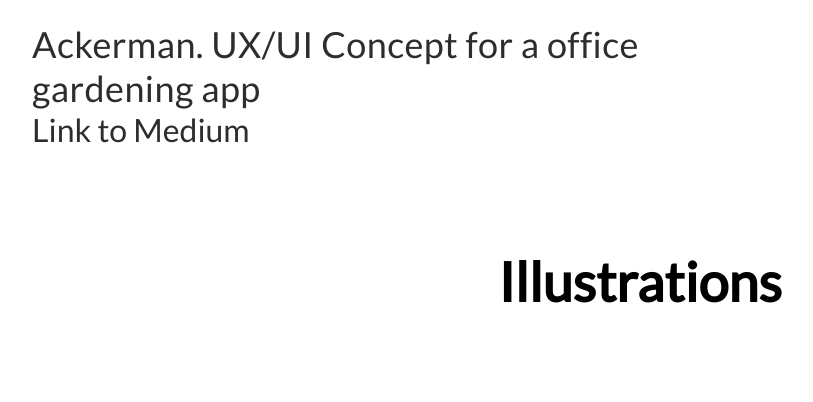
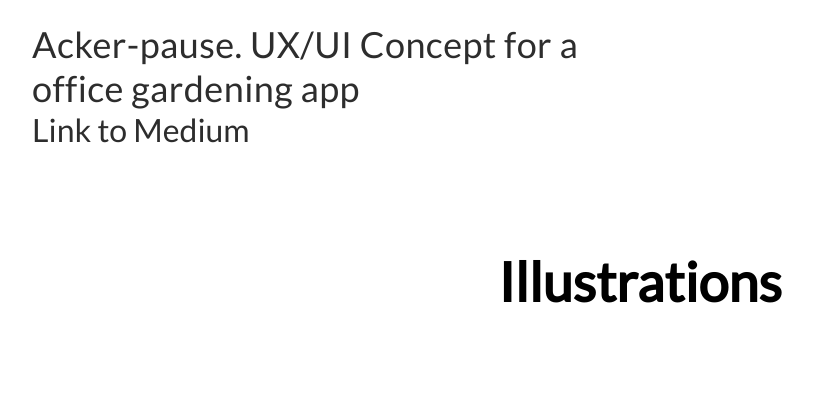
Before and after one commit to m-rocketman/portfolio, a plain HTML site: page index.html in a window 1280 px wide. Shown: the part 3488-3890 px from the top of the page, without its empty margins (0-813 px from the left). Drawn offline with Linux system fonts and the light colour scheme.

Commit message:
name ackerpause

```diff
--- a/index.html
+++ b/index.html
@@ -59,7 +59,7 @@
    </section>
    <section class="imagegallery">
     <img src='./images/Ackerpause.png'/>
-    <h1 class='projectName'>Ackerman. UX/UI Concept for a office gardening app</h1>
+    <h1 class='projectName'>Acker-pause. UX/UI Concept for a office gardening app</h1>
           <p class='linkMedium'><a href='https://bit.ly/3cRujn5'>Link to Medium</a></p>
    </section>
   </div>
```
